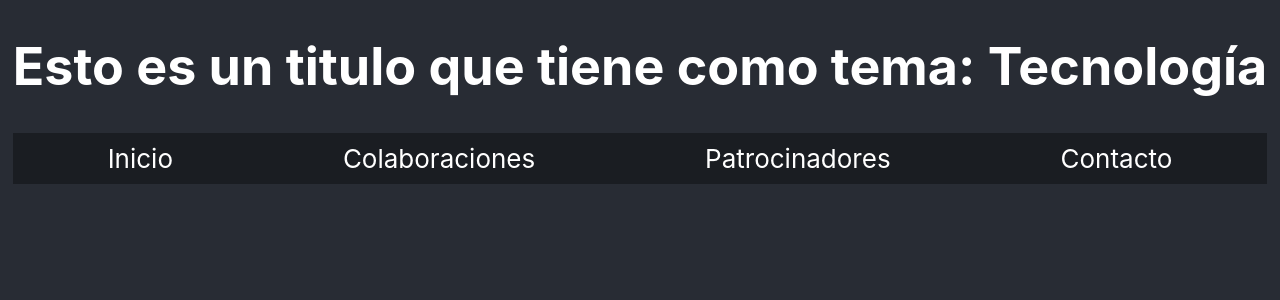
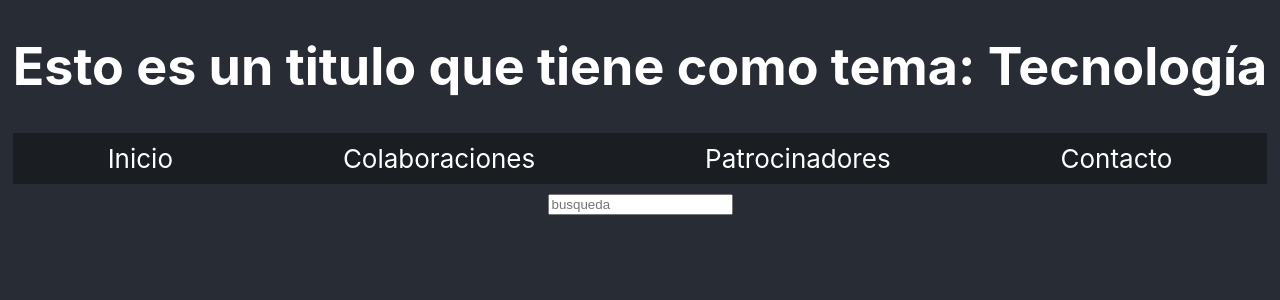
Before and after one commit to germany900/reactpruebagerman, a React (Create React App) app: page / in a window 1280 px wide. Shown: the top 300 px of the page. Built offline with nearby package versions, Linux system fonts and the light colour scheme.

Commit message:
'arturo'

```diff
--- a/src/components/Navegacion.js
+++ b/src/components/Navegacion.js
@@ -2,12 +2,20 @@ import React from 'react';
 
 const Navegacion = ()=>{
     return(
-        <div className="navegacion">
+        <div>
+            <div className="navegacion">
             <a href="/">Inicio</a>
             <a href="/">Colaboraciones</a>
             <a href="/">Patrocinadores</a>
             <a href="/">Contacto</a>
         </div>
+        <div>
+                <form className='buscador'>
+                    <input type='text' placeholder='busqueda' />
+                </form>
+
+        </div>
+        </div>
     );
 }
 
```
